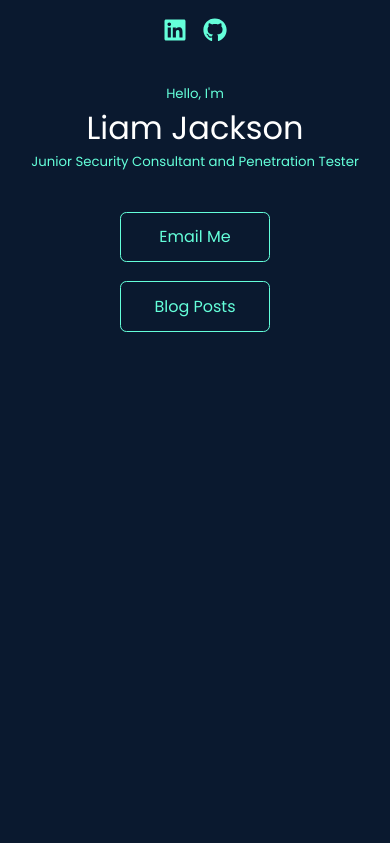
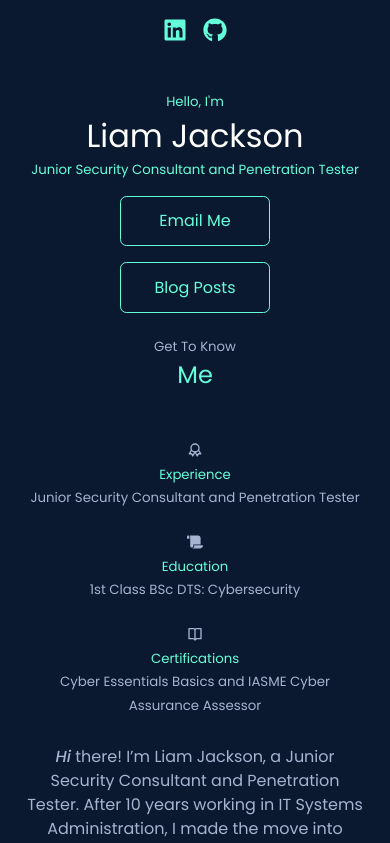
Before and after one commit to JacksonLDJ/react-portfolio-website, a React (Create React App) app: page / in a window 390 px wide. Shown: the top 843 px of the page. Built offline with nearby package versions, Linux system fonts and the light colour scheme.

Commit message:
CSS Changes
Media Query changes + other stuff

```diff
--- a/src/components/Header/Header.css
+++ b/src/components/Header/Header.css
@@ -1,9 +1,8 @@
-Header {
-    height: 20vh;
-    padding-top: 1rem;
-    overflow: hidden;
-    background-color: var(--color-bg);
-    color: var(--color-primary)
+header {
+    height: auto;
+    min-height: 20vh;
+    padding: 2rem 1rem;
+    position: relative;
 }
 
 .header__container {
@@ -63,23 +62,27 @@ Header {
         align-items: center;
     }
 
-    .scroll-down-arrow {
-        bottom: 20px;
-    }
 }
 
 /* Media Queries */
 
 @media screen and (max-width: 606px) {
     header {
-        height: 100vh;
+        height: auto; /* let content define height */
+        padding: 1.5rem 1rem; /* less vertical space */
     }
 
-    .header__socials {
-        display: none;
+    .header__container {
+        padding: 0; /* remove extra space */
     }
 
-    .header__logo {
-        display: none;
+    .cta {
+        flex-direction: column;
+        gap: 1rem;
+        margin-top: 1rem; /* smaller margin on mobile */
+    }
+
+    .scroll-down-arrow {
+        bottom: 20px;
     }
 }
--- a/src/components/about/About.css
+++ b/src/components/about/About.css
@@ -16,6 +16,7 @@
     text-align: justify;
     background-color: var(--color-bg);
     color: var(--color-primary);
+    margin-top: 20vh;
 }
 
 .about__cards {
@@ -48,14 +49,27 @@
 @media only screen and (max-width: 768px) {
     .about__cards {
         grid-template-columns: repeat(2, 1fr);
-        gap: 3rem;
+        gap: 0.5rem;
+    }
+
+    .about__card {
+        padding-bottom: 0.5rem;
+    }
+
+    .about__content p {
+        text-align: center;
+    }
+
+    .about__container {
+        padding-bottom: 0.5rem; /* minimal space below last card */
     }
 }
+
 
 @media only screen and (max-width: 480px) {
     .about__cards {
         grid-template-columns: 1fr;
-        gap: 2rem;
+        gap: 1rem;
     }
 
 }
@@ -65,3 +79,10 @@
         padding-bottom: 100%;
     }
 }
+
+/* Adjust for smaller screens */
+@media screen and (max-width: 1080px) {
+    .about__container {
+        margin-top: 20vh; /* give a bit more space if needed */
+    }
+}
```
